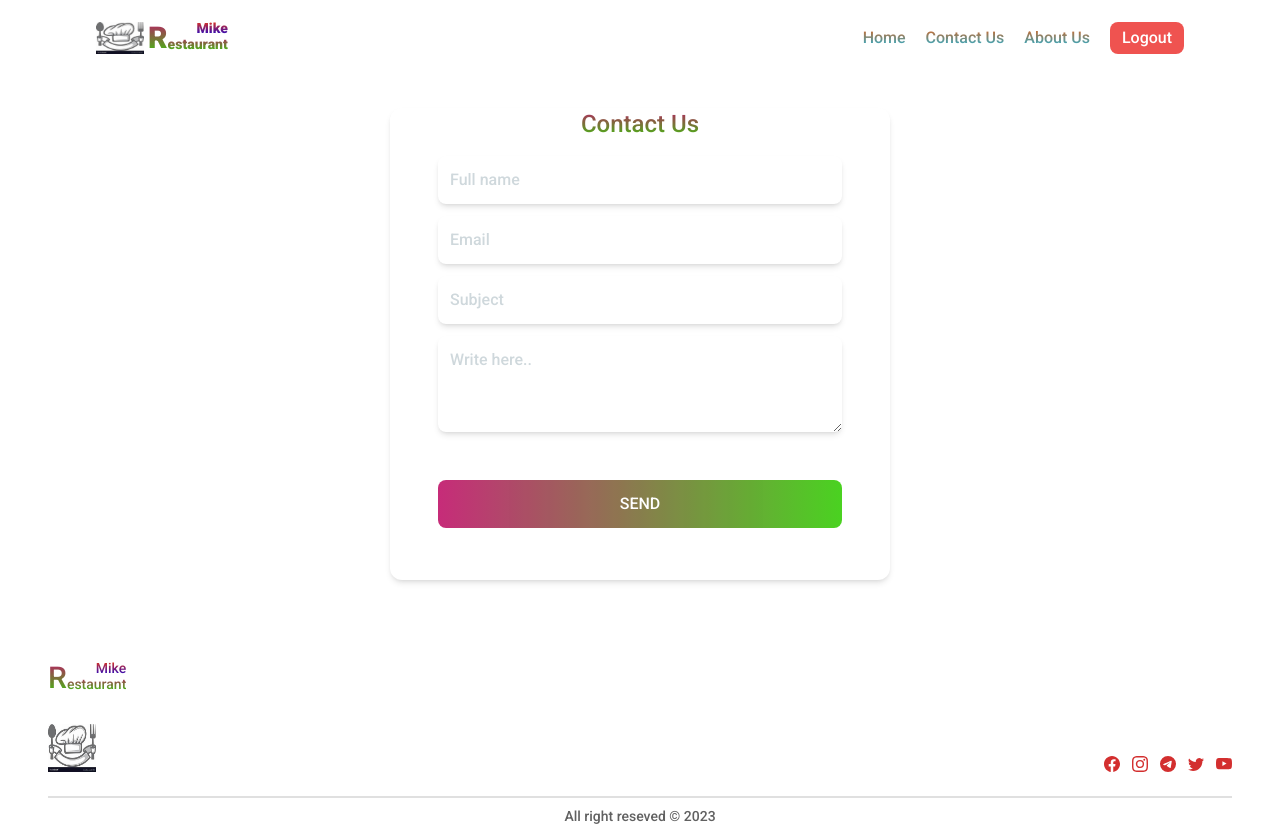
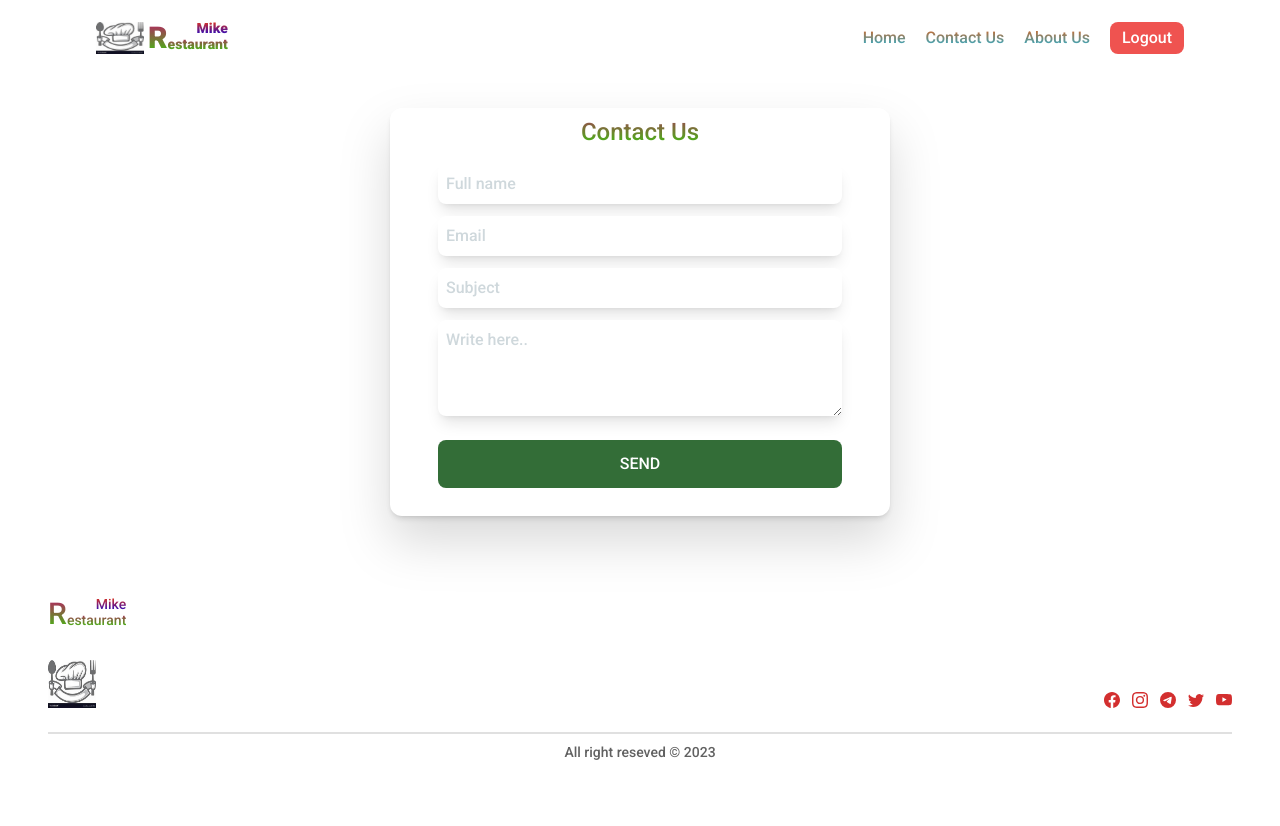
Before and after one commit to darazuiscaptain/mikerestaurant, a React (Vite) app in the folder client/: page /contact in a window 1280 px wide. After the commit the page ends 800 px from the top, so only its background shows below. Built offline with nearby package versions, Linux system fonts and the light colour scheme; a web font is replaced by a local one.

Commit message:
contact page functionality

```diff
--- a/client/src/pages/Contact.jsx
+++ b/client/src/pages/Contact.jsx
@@ -1,24 +1,61 @@
 import { Card } from '@material-tailwind/react'
-import React from 'react'
+import { useState } from 'react'
+import { Link } from 'react-router-dom'
 
 function Contact() {
+  const emailTo = "smikiyas37@gmail.com"
+  const [ emailFrom, sendEmailFrom ] = useState({
+    full_name: "",
+    email: "",
+    subject: "",
+    message: ""
+  })
+  const handleChange = (e) => {
+    sendEmailFrom({...emailFrom, [e.target.name]: e.target.value})
+  }
+
+  const { full_name, email, subject, message } = emailFrom
   return (
     <section className='flex flex-col justify-center gap-5 w-full max-w-[500px] mx-auto'>
-      <Card className='flex flex-col justify-between px-5 sm:px-12'>
-        <h1 className='text_gradient_p text-2xl text-center underline-offset-2'>Contact Us</h1>
+      <Card className='flex flex-col justify-between px-5 sm:px-12 drop-shadow-2xl'>
+        <h1 className='text_gradient_p text-2xl text-center underline-offset-2 pt-2'>Contact Us</h1>
         <form className='flex flex-col w-full h-full gap-3 my-4'>
-          <input type="text" placeholder='Full name' className='hover:outline-none placeholder:text-blue-gray-100 p-3 shadow-md rounded-lg' />
-          <input type="text" placeholder='Email' className='hover:outline-none placeholder:text-blue-gray-100 p-3 shadow-md rounded-lg'/>
-          <input type="text" placeholder='Subject' className='hover:outline-none placeholder:text-blue-gray-100 p-3 shadow-md rounded-lg'/>
-          <textarea name="body" className='max-h-24 hover:outline-none placeholder:text-blue-gray-100 p-3 shadow-md rounded-lg' cols="10" rows="10" placeholder='Write here..'>
+          <input
+            type="text"
+            name="full_name"
+            value={full_name}
+            onChange={handleChange}
+            placeholder='Full name'
+            className='hover:outline-none placeholder:text-blue-gray-100 p-2 shadow-lg rounded-lg' />
+          <input
+            type="text"
+            name="email"
+            value={email}
+            onChange={handleChange}
+            placeholder='Email'
+            className='hover:outline-none placeholder:text-blue-gray-100 p-2 shadow-lg rounded-lg'/>
+          <input
+            type="text"
+            name="subject"
+            value={subject}
+            onChange={handleChange}
+            placeholder='Subject'
+            className='hover:outline-none placeholder:text-blue-gray-100 p-2 shadow-lg rounded-lg'/>
+          <textarea
+            name="message"
+            value={message}
+            onChange={handleChange}
+            className='max-h-24 hover:outline-none placeholder:text-blue-gray-100 p-2 shadow-lg rounded-lg'
+            cols="10" rows="10" placeholder='Write here..'>
           </textarea>
-          <button className='w-full uppercase p-3 rounded-lg my-9 bg-gradient-to-r from-[#c0146a] to-[#36cd08] text-white opacity-90'>
+          <Link
+            to={`mailto:${emailTo}?subject=Regarding ${subject}&body=HeyI'm ${full_name},  ${message}`}
+            className='text-center w-full uppercase p-3 rounded-lg my-3 bg-[#1d5e22] text-white opacity-90'>
             send
-          </button>
+          </Link>
         </form>
       </Card>
     </section>
   )
 }
-
 export default Contact
```
